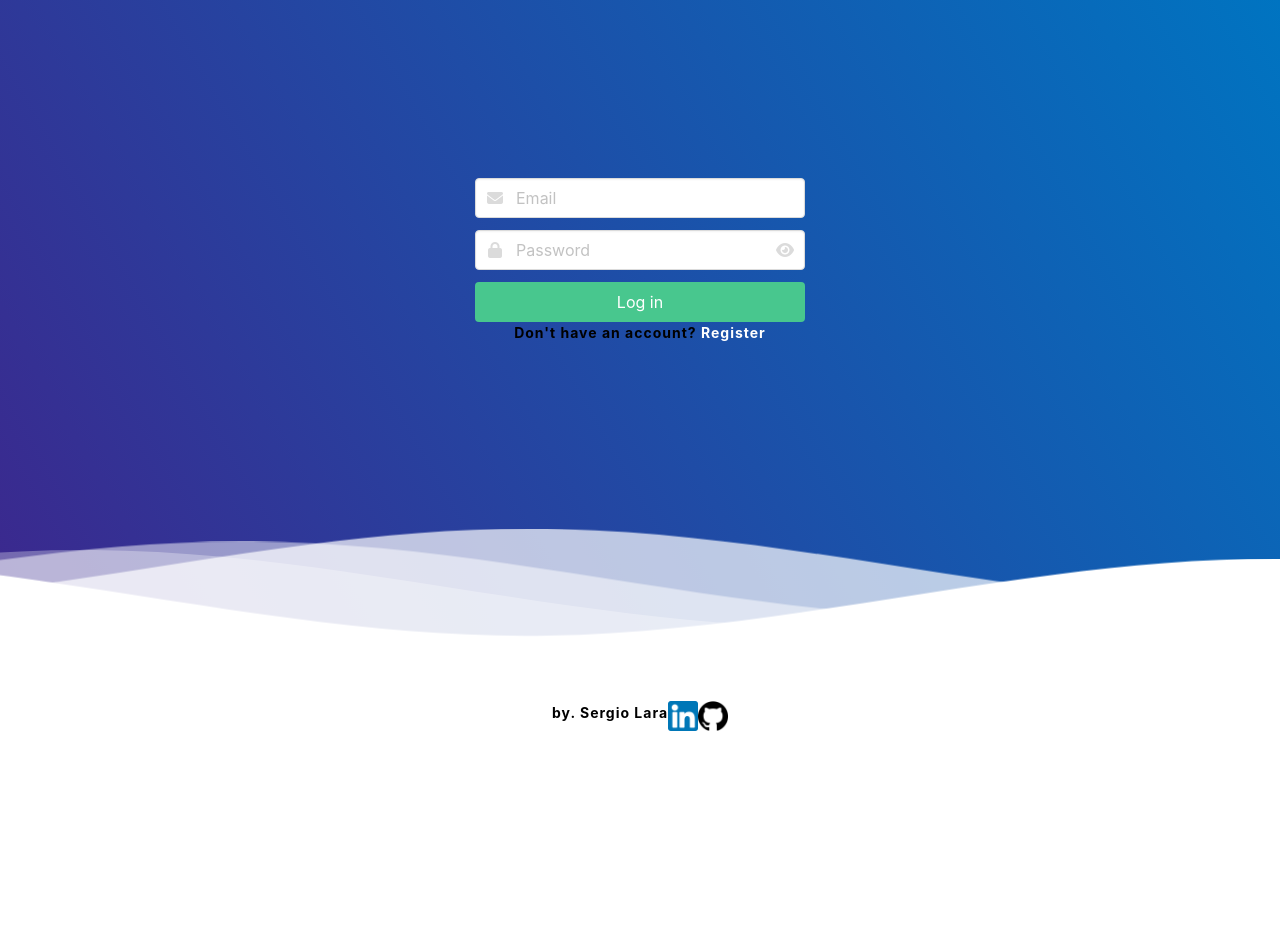
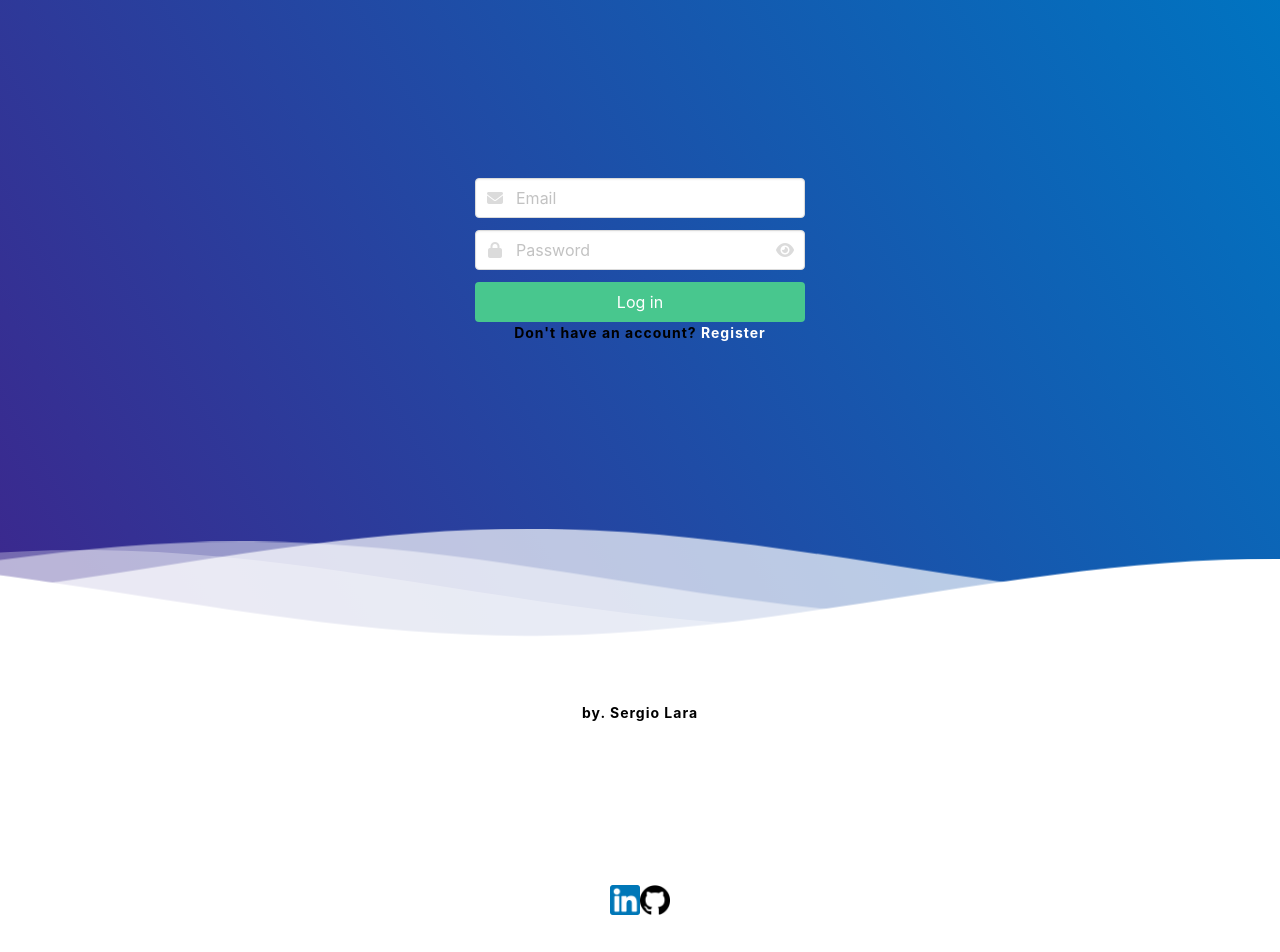
Before and after one commit to sergiolara92/IronHack_FrontEnd_Project_ToDoList, a Vue app: page /#/login in a window 1280 px wide. Shown: the top 952 px of the page. Before the commit the page ends 800 px from the top, so only its background shows below. Built offline with nearby package versions, Linux system fonts and the light colour scheme; no server answers.

Commit message:
logos corregidos

```diff
--- a/src/views/Login.vue
+++ b/src/views/Login.vue
@@ -82,17 +82,17 @@ viewBox="0 24 150 28" preserveAspectRatio="none" shape-rendering="auto">
 <div class="content flex">
   <p>by. Sergio Lara </p>
   <br>
+</div>
+
+<div class="content flex">
   <a href="https://www.linkedin.com/in/sergiolarademarcos/" target="_blank">
     <img class="enlaces" src="../assets/linkedin.png" alt="LinkedIn">
   </a>
+  <p> </p>
   <a href="https://github.com/sergiolara92" target="_blank">
     <img class="enlaces" src="../assets/github.png" alt="github">
   </a>
-
   <br>
-
-
-
 </div>
 <!--Content ends-->
 </template>
```
Also changed, not shown: 21 other files (tests, documents, lock files or other folders).
